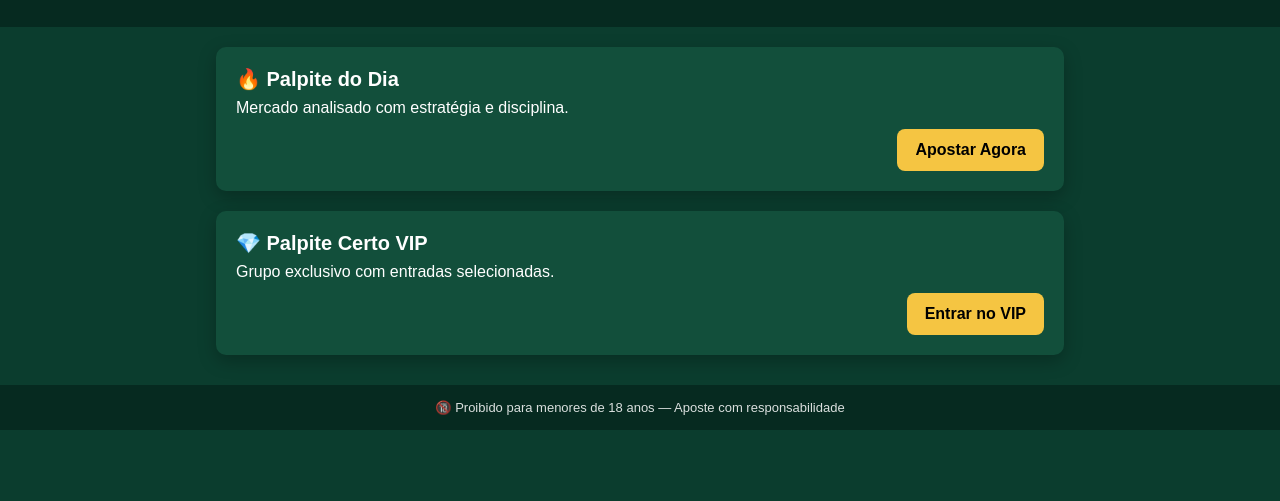
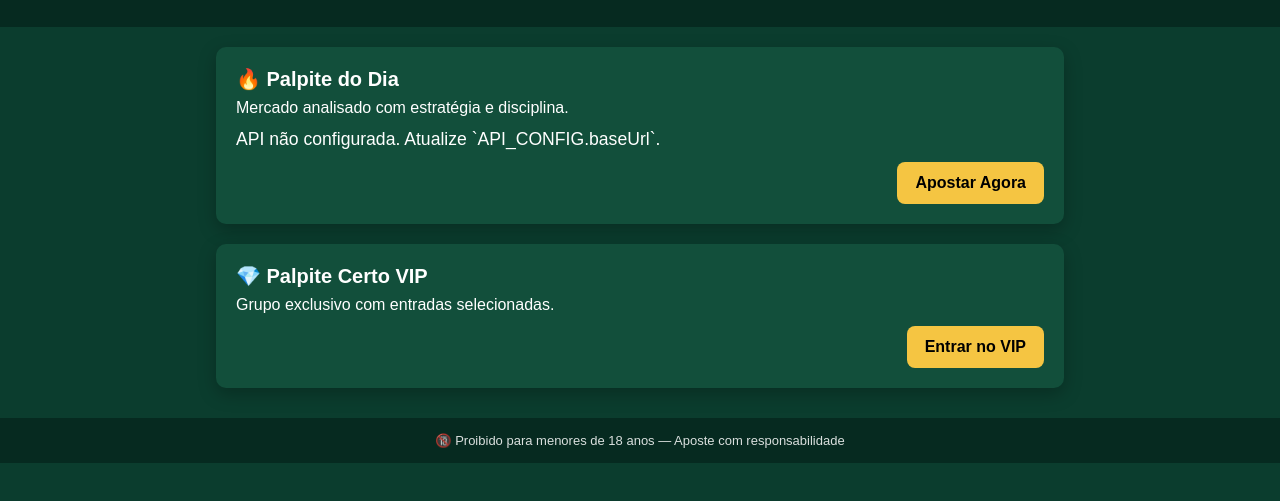
Before and after one commit to Milion811/palpite-certo, a plain HTML site: page index.html in a window 1280 px wide. Shown: the part 105-606 px from the top of the page. Drawn offline with Linux system fonts and the light colour scheme.

Commit message:
feat: buscar palpite via API configurável

```diff
--- a/index.html
+++ b/index.html
@@ -70,6 +70,7 @@
     <section class="box">
       <h2>🔥 Palpite do Dia</h2>
       <p>Mercado analisado com estratégia e disciplina.</p>
+      <div id="palpite" style="margin:12px 0;font-size:1.1rem;">Carregando palpite...</div>
       <div class="actions"><a class="button" href="https://milion811.github.io/palpite-certo/">Apostar Agora</a></div>
     </section>
 
@@ -83,5 +84,35 @@
   <footer>
     🔞 Proibido para menores de 18 anos — Aposte com responsabilidade
   </footer>
+  <script>
+    const API_CONFIG = {
+      baseUrl: 'https://COLE_SUA_API_AQUI',
+      token: ''
+    };
+
+    async function fetchPalpite() {
+      const el = document.getElementById('palpite');
+      if (!API_CONFIG.baseUrl || API_CONFIG.baseUrl.includes('COLE_SUA')) {
+        el.textContent = 'API não configurada. Atualize `API_CONFIG.baseUrl`.';
+        return;
+      }
+      try {
+        const endpoint = API_CONFIG.baseUrl.replace(/\/$/, '') + '/palpite';
+        const res = await fetch(endpoint, {
+          headers: API_CONFIG.token ? { 'Authorization': 'Bearer ' + API_CONFIG.token } : {}
+        });
+        if (!res.ok) throw new Error('HTTP ' + res.status);
+        const data = await res.json();
+        const title = data.title || data.palpite || JSON.stringify(data);
+        const desc = data.description || data.detail || '';
+        el.innerHTML = `<strong>${title}</strong>${desc ? '<p style="margin:6px 0 0 0">' + desc + '</p>' : ''}`;
+      } catch (err) {
+        el.textContent = 'Erro ao carregar palpite: ' + err.message;
+        console.error(err);
+      }
+    }
+
+    fetchPalpite();
+  </script>
 </body>
 </html>
```
